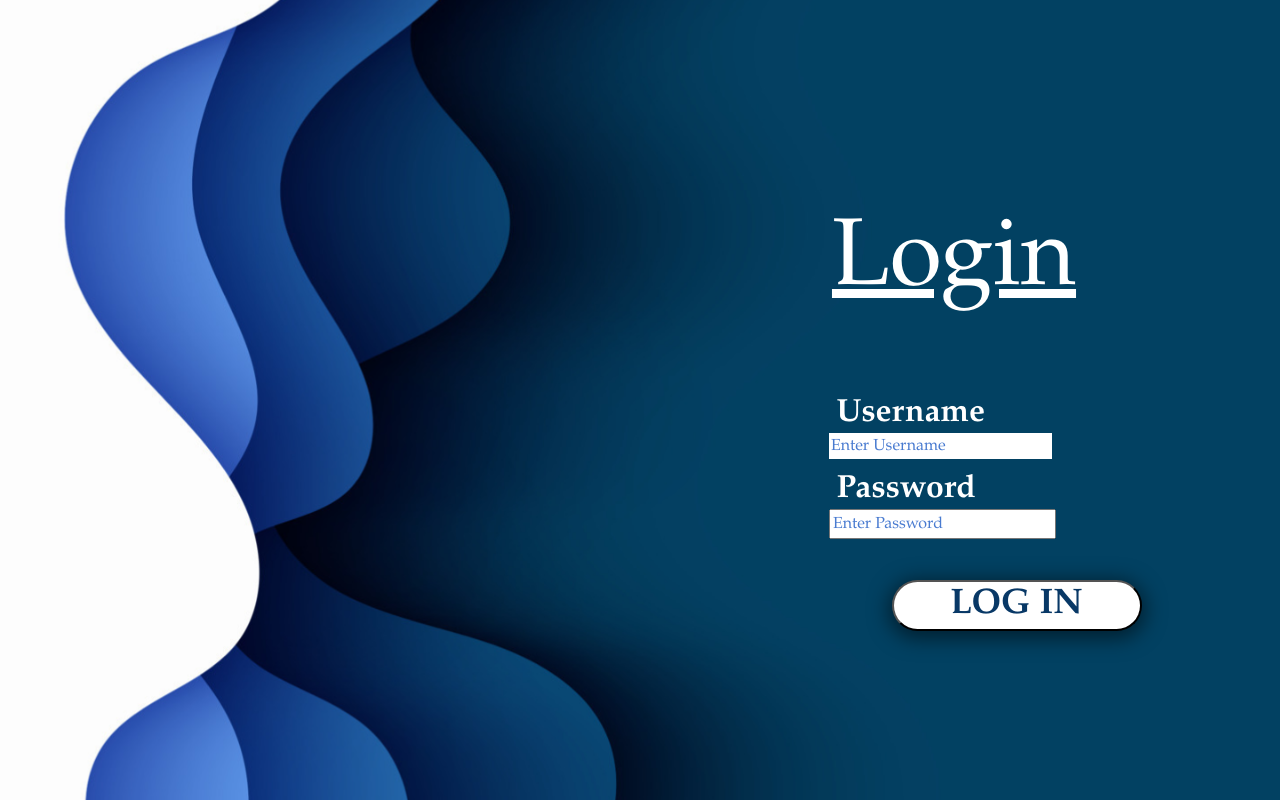
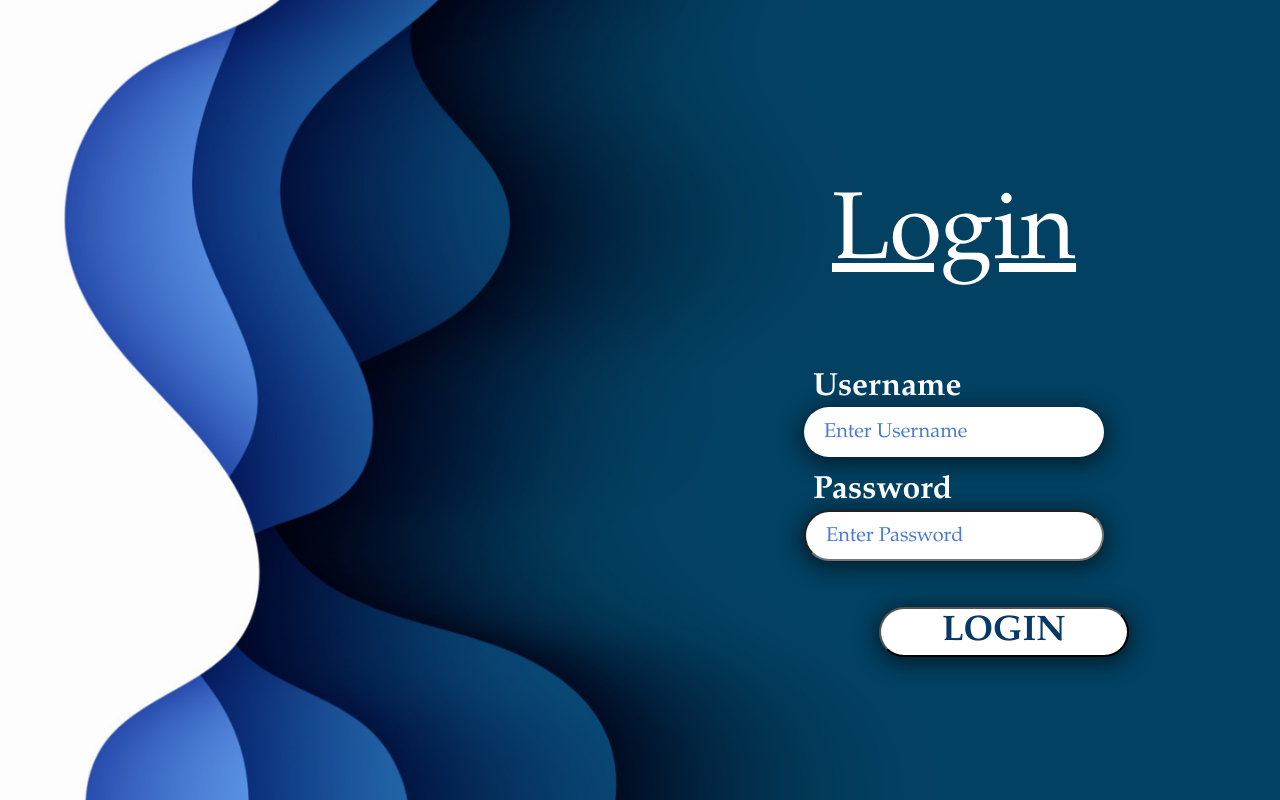
Before and after one commit to Parth9001/inventory_management_system, a React (Create React App) app in the folder frontend/: page / in a window 1280 px wide. Built offline with nearby package versions, Linux system fonts and the light colour scheme.

Commit message:
login page css correction

```diff
--- a/frontend/src/Components/Login.jsx
+++ b/frontend/src/Components/Login.jsx
@@ -1,27 +1,3 @@
-// import React from 'react'
-
-// export default function Login() {
-//   return (
-//     <div className='login'>
-//         <div className="loginContent">
-//             <span id='login'>Login</span>
-//             <form action="">
-//                 <span id="email">Email</span><br />
-//                 <input type="email" name="email" id="emailInput" placeholder='Enter Email' required/><br />
-//                 <p className='pwd'>
-//                     <span id="pwd">Password</span><br />
-//                     <input type="password" name="password" id="pwdInput" placeholder='Enter Password' required/>
-//                 </p>
-//                 <button id="loginBtn" type="submit">LOG IN</button>
-
-//             </form>
-
-//         </div>
-
-//     </div>
-//   )
-// }
-
 import React, { useState } from 'react';
 
 
@@ -64,6 +40,20 @@ export default function Login({ onLogin }) {
         <form onSubmit={handleSubmit}>
           <span id="email">Username</span><br />
           <input
+            style={{
+              width: '300px',
+              height: '50.6px',
+              background: 'white',
+              boxShadow: '0px 4px 20px 4px rgba(0, 0, 0, 0.50)',
+              borderRadius: 30,
+              // Placeholder text style
+              color: '#4C7ED5',
+              fontSize: 20,
+              fontFamily: 'Garamond',
+              fontWeight: '400',
+              wordWrap: 'break-word',
+              paddingLeft: '20px' // Margin from the right
+            }}
             type="text"
             name="username"
             id="usernameInput"
@@ -75,6 +65,20 @@ export default function Login({ onLogin }) {
           <p className='pwd'>
             <span id="pwd">Password</span><br />
             <input
+              style={{
+                width: '300px',
+                height: '50.6px',
+                background: 'white',
+                boxShadow: '0px 4px 20px 4px rgba(0, 0, 0, 0.50)',
+                borderRadius: 30,
+                // Placeholder text style
+                color: '#4C7ED5',
+                fontSize: 20,
+                fontFamily: 'Garamond',
+                fontWeight: '400',
+                wordWrap: 'break-word',
+                paddingLeft: '20px' // Margin from the right
+              }}
               type="password"
               name="password"
               id="passwordInput"
@@ -84,7 +88,7 @@ export default function Login({ onLogin }) {
               required
             />
           </p>
-          <button id="loginBtn" type="submit">LOG IN</button>
+          <button id="loginBtn" type="submit">LOGIN</button>
           {error && <p className="error">{}</p>}
         </form>
       </div>
```
